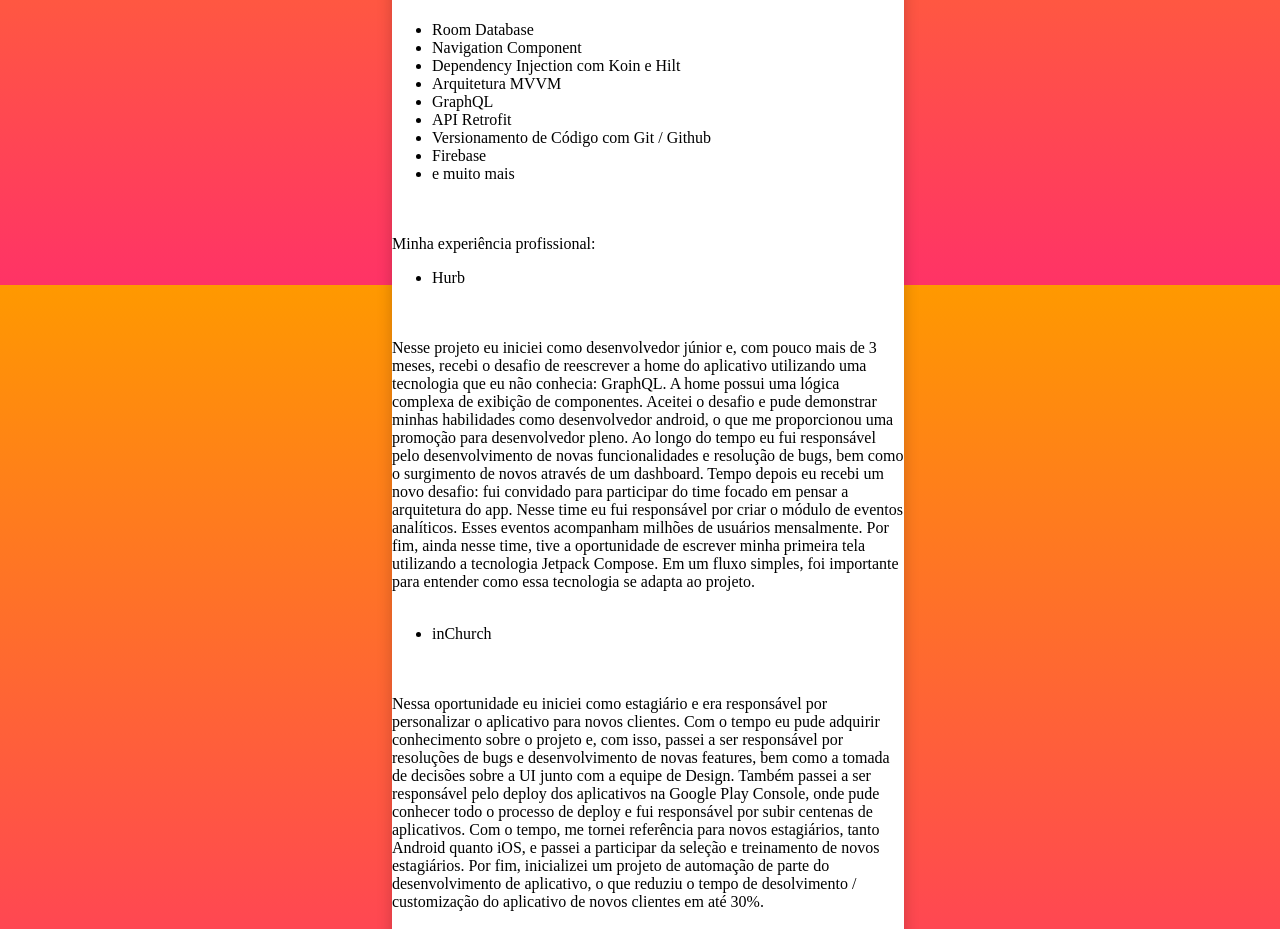
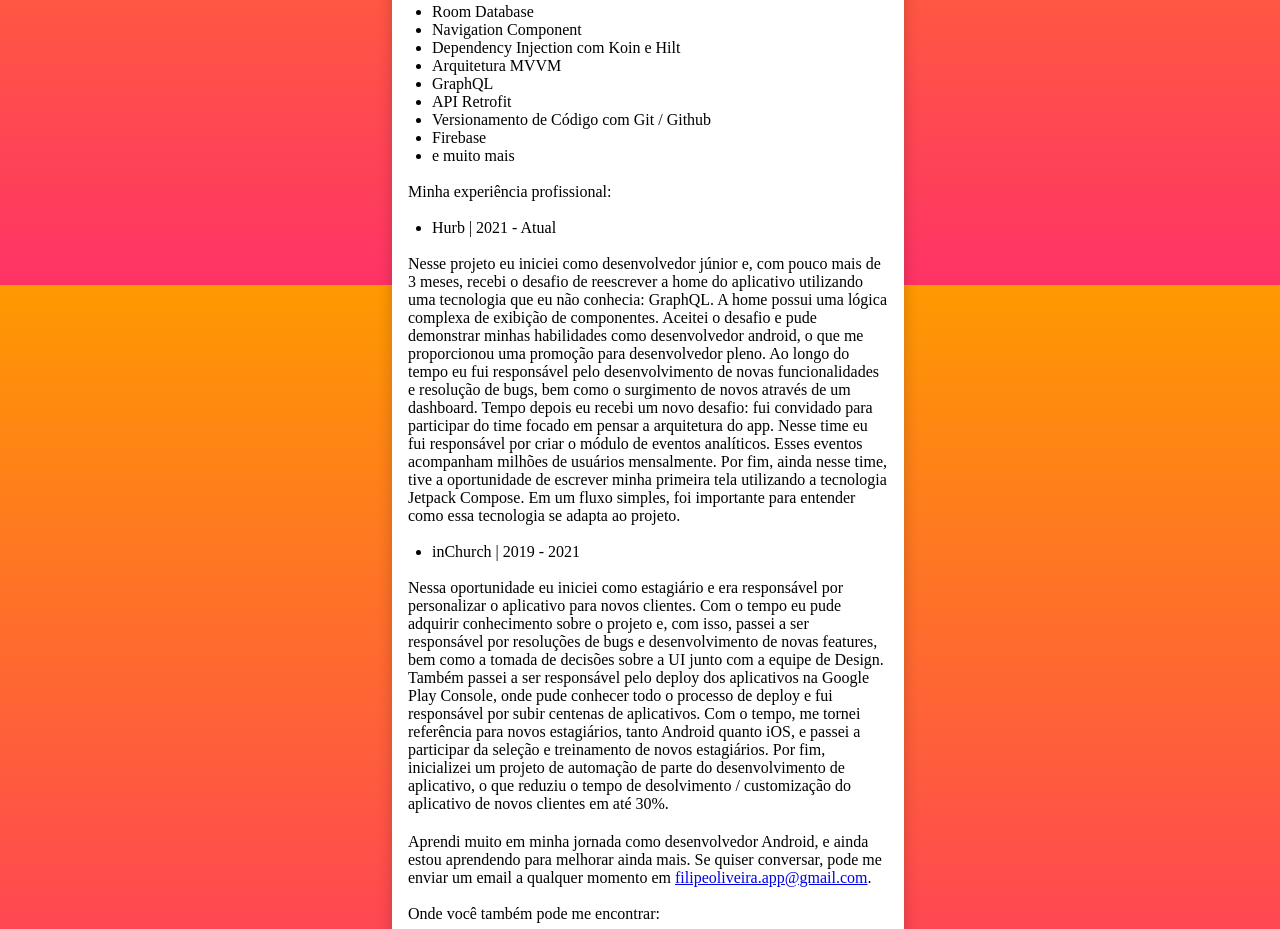
Before and after one commit to WTFilipe/WTFilipe.github.io, a plain HTML site: page index.html in a window 1280 px wide. Shown: the part 515-1444 px from the top of the page. Drawn offline with Linux system fonts and the light colour scheme.

Commit message:
Update index.html
Adding personal info to the page

```diff
--- a/index.html
+++ b/index.html
@@ -65,8 +65,12 @@
       padding: 2px 16px;
     }
 
-    .textParagraph {
+    .firstParagraph {
       padding: 20vh 16px 0px 16px;
+    }
+
+    .paragraph {
+      padding: 2px 16px;
     }
 
     .pageBackground {
@@ -98,7 +102,7 @@
 
   <div class="card">
 
-    <p class="textParagraph">
+    <p class="firstParagraph">
       Olá, me chamo Filipe Oliveira, tenho 27 anos e moro no Rio de Janeiro. Sou um Desenvolvedor Android com 4 anos de experiência na criação de aplicativos nativos para Android. Durante
       esse tempo trabalhei em diferentes projetos onde utilizei ferramentas e métodos importantes como Clean
       Architecture, arquitetura MVVM, Room Database, Navigation Component e Retrofit API.
@@ -112,7 +116,7 @@
       <br>
       Aqui estão algumas coisas com as quais trabalhei:
       <br>
-      <br>
+    </p>
     <ul>
         <li>Room Database</li>
         <li>Navigation Component</li>
@@ -124,26 +128,26 @@
         <li>Firebase</li>
         <li>e muito mais</li>
     </ul>
-      <br>
-      <br>
+    <p class="paragraph">
       Minha experiência profissional:
+    </p>
+
     <ul>
-        <li>Hurb</li>
+        <li>Hurb | 2021 - Atual</li>
     </ul>
-      <br>
-      <br>
+
+    <p class="paragraph" >
       Nesse projeto eu iniciei como desenvolvedor júnior e, com pouco mais de 3 meses, recebi o desafio de reescrever a home do aplicativo utilizando uma tecnologia que eu não conhecia: GraphQL. A home possui uma lógica complexa de exibição de componentes. Aceitei o desafio e pude demonstrar minhas habilidades como desenvolvedor android, o que me proporcionou uma promoção para desenvolvedor pleno. Ao longo do tempo eu fui responsável pelo desenvolvimento de novas funcionalidades e resolução de bugs, bem como o surgimento de novos através de um dashboard. Tempo depois eu recebi um novo desafio: fui convidado para participar do time focado em pensar a arquitetura do app. Nesse time eu fui responsável por criar o módulo de eventos analíticos. Esses eventos acompanham milhões de usuários mensalmente. Por fim, ainda nesse time, tive a oportunidade de escrever minha primeira tela utilizando a tecnologia Jetpack Compose. Em um fluxo simples, foi importante para entender como essa tecnologia se adapta ao projeto.
-      <br>
-      <br>
+
     <ul>
-        <li>inChurch</li>
+      <li>inChurch | 2019 - 2021</li>
     </ul>
-      <br>
-      <br>
+    <p class="paragraph">
       Nessa oportunidade eu iniciei como estagiário e era responsável por personalizar o aplicativo para novos clientes. Com o tempo eu pude adquirir conhecimento sobre o projeto e, com isso, passei a ser responsável por resoluções de bugs e desenvolvimento de novas features, bem como a tomada de decisões sobre a UI junto com a equipe de Design. Também passei a ser responsável pelo deploy dos aplicativos na Google Play Console, onde pude conhecer todo o processo de deploy e fui responsável por subir centenas de aplicativos. Com o tempo, me tornei referência para novos estagiários, tanto Android quanto iOS, e passei a participar da seleção e treinamento de novos estagiários. Por fim, inicializei um projeto de automação de parte do desenvolvimento de aplicativo, o que reduziu o tempo de desolvimento / customização do aplicativo de novos clientes em até 30%.
-      <br>
-      <br>
-      Aprendi muito em minha jornada como desenvolvedor Android, e ainda estou aprendendo para melhorar ainda mais. Se quiser conversar, pode me enviar um email a qualquer momento em filipeoliveira.app@gmail.com.
+    </p>
+    <p class="paragraph">
+      Aprendi muito em minha jornada como desenvolvedor Android, e ainda estou aprendendo para melhorar ainda mais. Se quiser conversar, pode me enviar um email a qualquer momento em
+      <a href="mailto:filipeoliveira.app@gmail.com">filipeoliveira.app@gmail.com</a>.
       <br>
       <br>
       Onde você também pode me encontrar:
```
Lines whose indentation alone changed are shown as unchanged.
